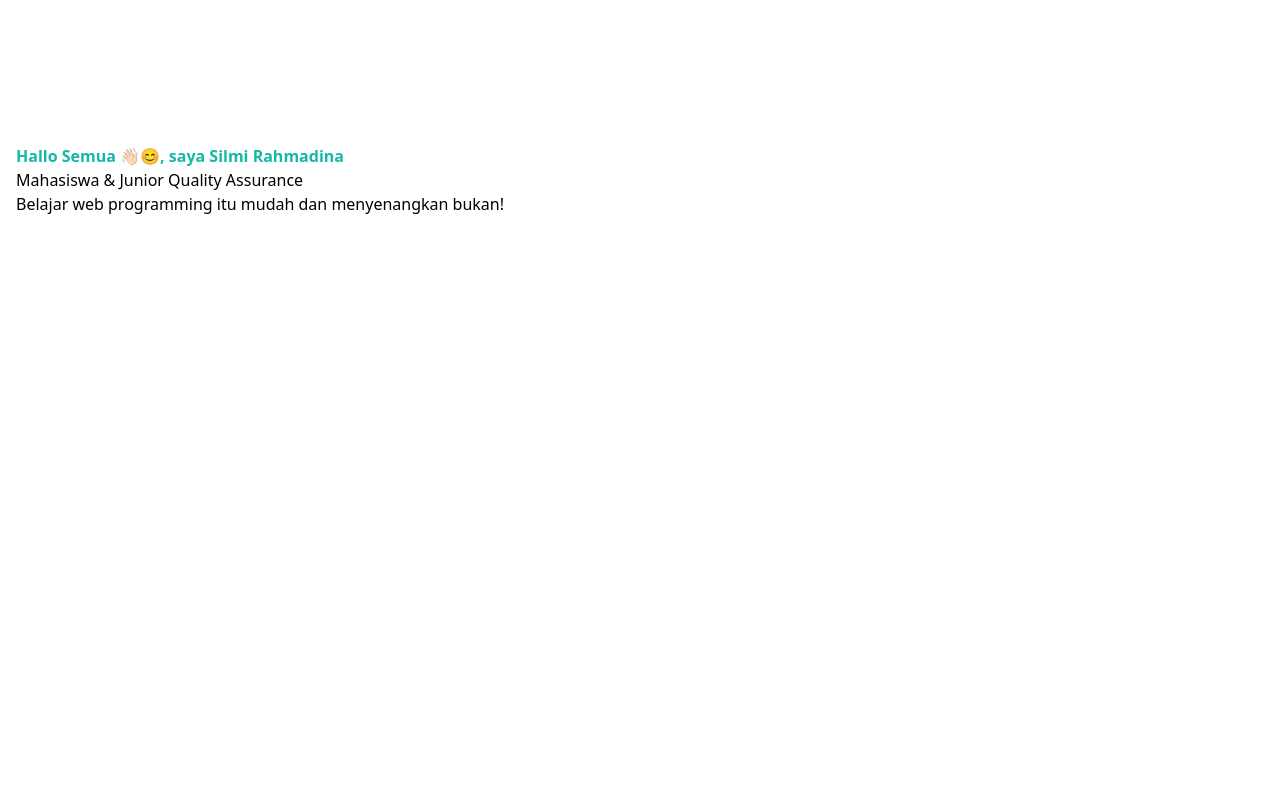
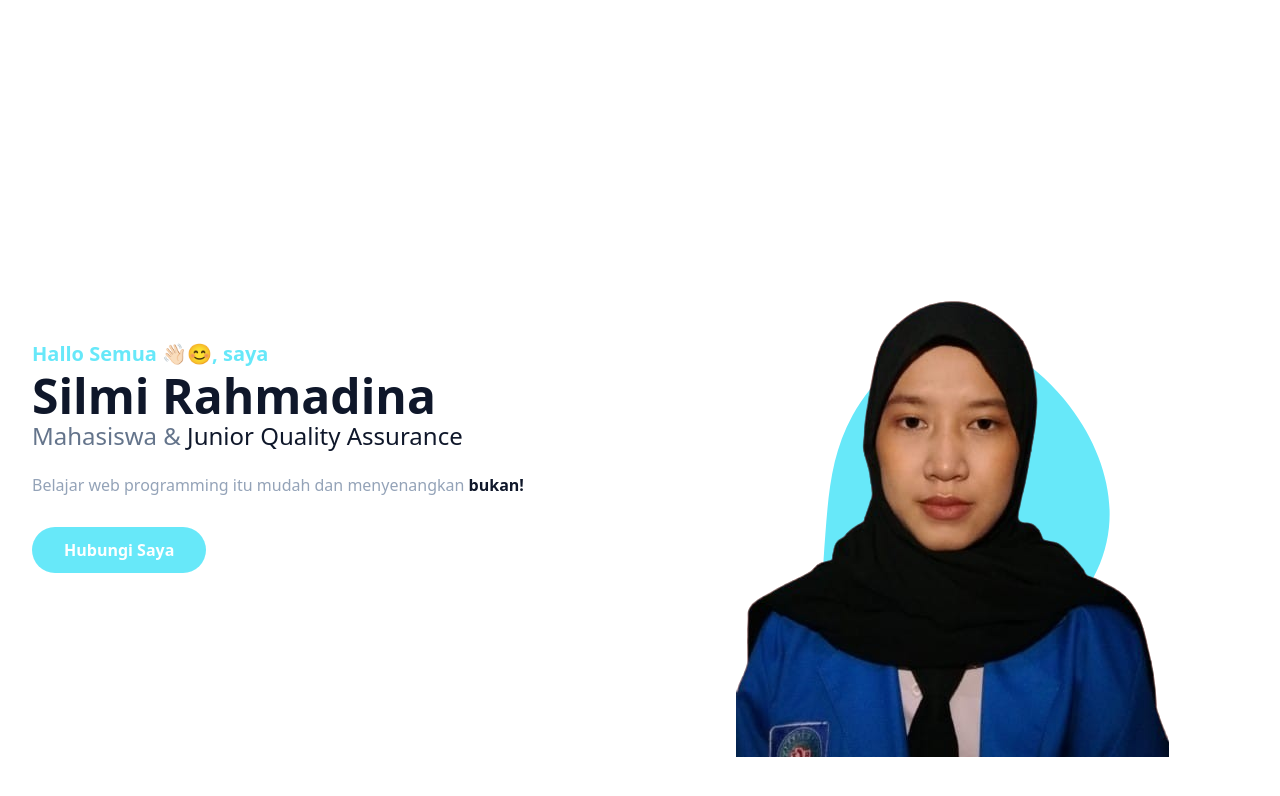
Before and after one commit to silmidina/portofolio-tailwind, a website: page index.html in a window 1280 px wide. Drawn offline with Linux system fonts and the light colour scheme.

Commit message:
hero section

```diff
--- a/index.html
+++ b/index.html
@@ -11,14 +11,27 @@
 <section id="home" class="pt-36">
   <div class="container">
     <div class="flex flex-wrap">
-      <div class="w-full self-center px-4">
-        <h1 class="text-base font-semibold text-teal-500">Hallo Semua 👋🏻😊, saya Silmi Rahmadina</h1>
-        <h2>Mahasiswa & Junior Quality Assurance</h2>
-        <p>Belajar web programming itu mudah dan menyenangkan bukan!</p>
+      <div class="w-full self-center px-4 lg:w-1/2">
+        <h1 class="text-base font-semibold text-primary md:text-xl">Hallo Semua 👋🏻😊, saya <span class="block font-bold text-dark text-4xl mt-1 lg:text-5xl">Silmi Rahmadina</span></h1>
+        <h2 class="font-medium text-slate-500 text-lg mb-5 lg:text-2xl">Mahasiswa & <span class="text-dark">Junior Quality Assurance</span></h2>
+        <p class="font-medium text-slate-400 mb-10 leading-relaxed">Belajar web programming itu mudah dan menyenangkan <span class="text-dark font-semibold">bukan!</span></p>
+        <a href="#" class="text-base font-semibold text-white bg-primary py-3 px-8 rounded-full hover:shadow-lg hover:opacity-80 transition duration-300 ease-in-out">Hubungi Saya</a>
+      </div>
+      <div class="w-full self-end px-4 lg:w-1/2">
+        <div class="relative mt-10 lg:mt-9 lg:right-0">
+          <img src="./img/srd.jpg" alt="silmi" class="max-w-full mx-auto">
+          <span class="absolute -bottom-0 -z-10 left-1/2 -translate-x-1/2 md:scale-120">
+            <svg width="450" height="450" viewBox="0 0 200 200" xmlns="http://www.w3.org/2000/svg">
+              <path fill="#67e8f9" d="M47.4,-51C59.2,-35.6,65.1,-17.8,63.4,-1.7C61.7,14.5,52.6,28.9,40.8,36.6C28.9,44.2,14.5,45,-2,47C-18.4,49,-36.8,52.1,-45.4,44.5C-53.9,36.8,-52.5,18.4,-51.2,1.3C-49.9,-15.8,-48.7,-31.7,-40.2,-47.1C-31.7,-62.4,-15.8,-77.3,1,-78.3C17.8,-79.2,35.6,-66.3,47.4,-51Z" transform="translate(100 100) scale(1.1)">
+            </svg>
+          </span>
+        </div>
       </div>
     </div>
   </div>
 </section>
   <!-- Hero Section End -->
+
+
 </body>
 </html>
--- a/tailwind.config.js
+++ b/tailwind.config.js
@@ -2,7 +2,19 @@
 module.exports = {
   content: ['index.html'],
   theme: {
-    extend: {},
+    container: {
+      center: true,
+      padding: '16px',
+    },
+    extend: {
+      colors: {
+        primary: '#67e8f9',
+        dark: '#0f172a'
+      },
+      screens: {
+        '2xl': '1320px',
+      }
+    },
   },
   plugins: [],
 }
```
Also changed, not shown: img/srd.jpg (added), src/output.css.
